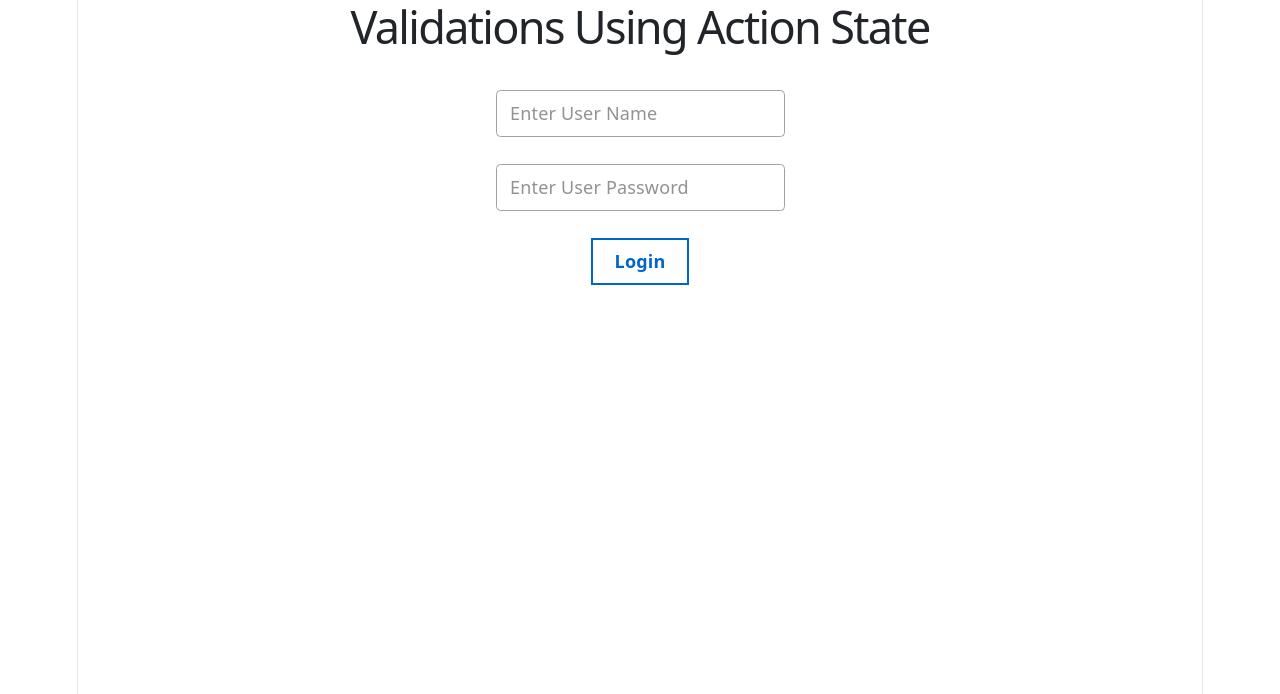
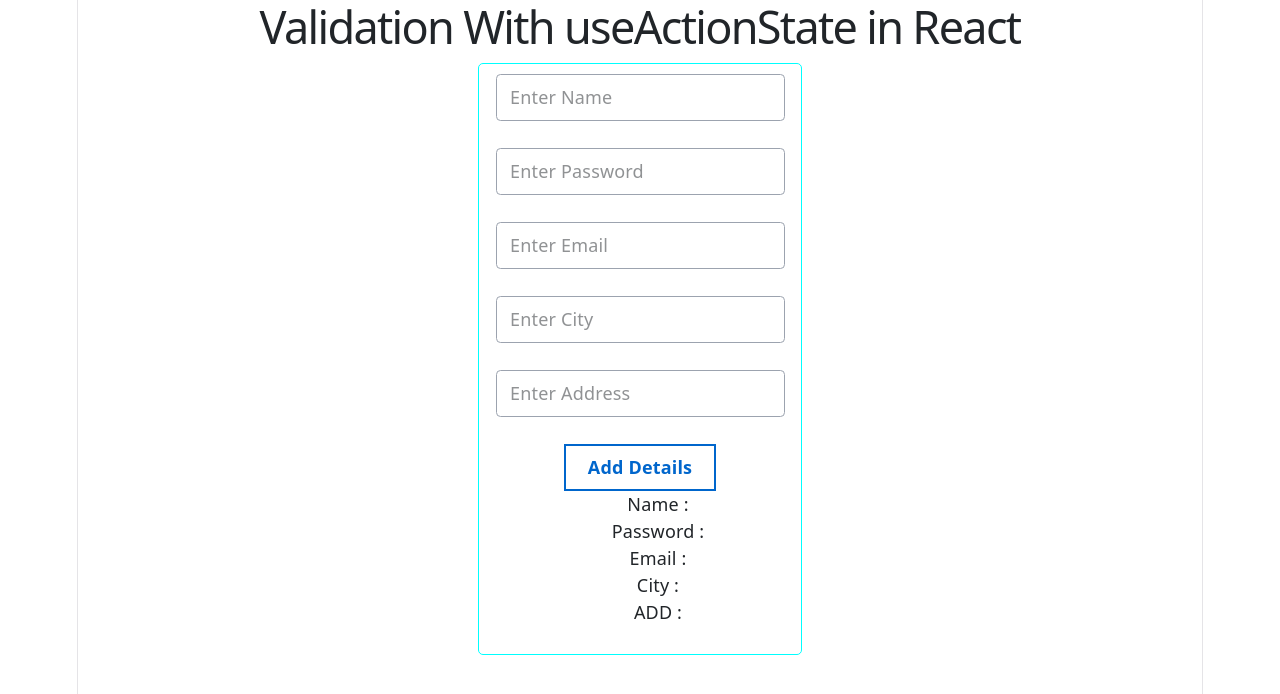
Before and after one commit to Vishix07/Learning-React-, a React (Vite) app: page / in a window 1280 px wide. Shown: the top 694 px of the page. Built offline with nearby package versions, Linux system fonts and the light colour scheme.

Commit message:
useReducer Hook

```diff
--- a/src/App.jsx
+++ b/src/App.jsx
@@ -41,6 +41,7 @@ import Routes4API from "./Routes4API";
 import  './app.css'
 import ValidationOnInput from "./ValidationOnInput";
 import ValidationActionState from "./ValidationActionState";
+import UseReducerHook from "./UseReducerHook";
 
 
 
@@ -1556,11 +1557,23 @@ function App() {
 
          // Validation using useActionState hook in React
 
-         return(
-             <div>
-                <ValidationActionState />
-             </div>
-         )
+        //  return(
+        //      <div>
+        //         <ValidationActionState />
+        //      </div>
+        //  )
+
+        // useReducer Hook
+
+        //it is a better alter native of usestate hook
+
+        return (
+            <div>
+                <UseReducerHook />
+            </div>
+        )
+
+
 }
 
 export default App;
--- /dev/null
+++ b/src/UseReducerHook.jsx
@@ -0,0 +1,59 @@
+ // useReducer Hook
+
+import { useReducer } from "react"
+
+        //it is a better alter native of useState hook
+
+
+        const emptyData={
+            name:'',
+            password:'',
+            email:'',
+            city:'',
+            address:'',
+        }
+
+        const reducer=(state,action)=>{
+            return{...state,[action.type]:action.val}
+
+        }
+
+export default function UseReducerHook() {
+    const [state,dispatch] = useReducer(reducer,emptyData)
+
+    console.log(state);
+
+    return(
+       <div>
+        <h1>Validation With useActionState in React</h1>
+         <div style={{border:"1px solid aqua", padding:"10px",margin:"0 400px ",borderRadius:"5px"}} >
+
+            <input type="text" placeholder="Enter Name"
+            onChange={(event)=>dispatch({val:event.target.value,type:'name'})} />
+            <br /><br />
+            <input type="text" placeholder="Enter Password"
+            onChange={(event)=>dispatch({val:event.target.value,type:'password'})} />
+            <br /><br />
+            <input type="text" placeholder="Enter Email"
+            onChange={(event)=>dispatch({val:event.target.value,type:'email'})} />
+            <br /><br />
+            <input type="text" placeholder="Enter City"
+            onChange={(event)=>dispatch({val:event.target.value,type:'city'})} />
+            <br /><br />
+            <input type="text" placeholder="Enter Address"
+            onChange={(event)=>dispatch({val:event.target.value,type:'address'})} />
+            <br /><br />
+            <button>Add Details</button>
+
+            <ul>
+                <li>Name :{state.name}</li>
+                <li>Password :{state.password}</li>
+                <li>Email :{state.email}</li>
+                <li>City :{state.city}</li>
+                <li>ADD :{state.address}</li>
+
+            </ul>
+        </div>
+       </div>
+    )
+}
```
